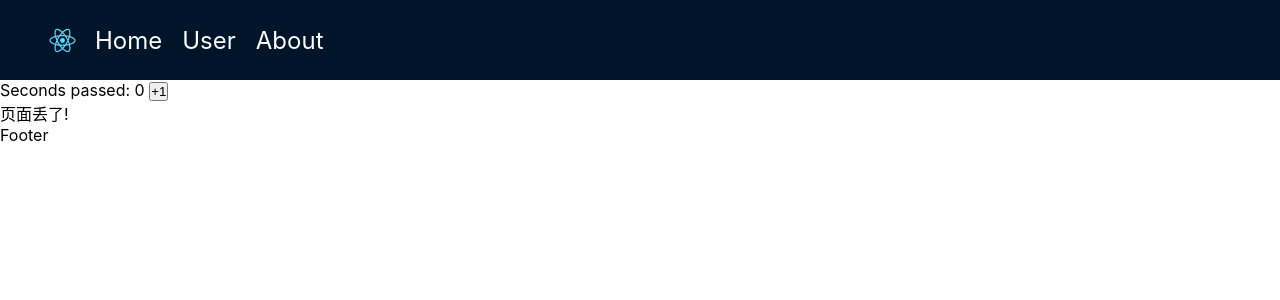
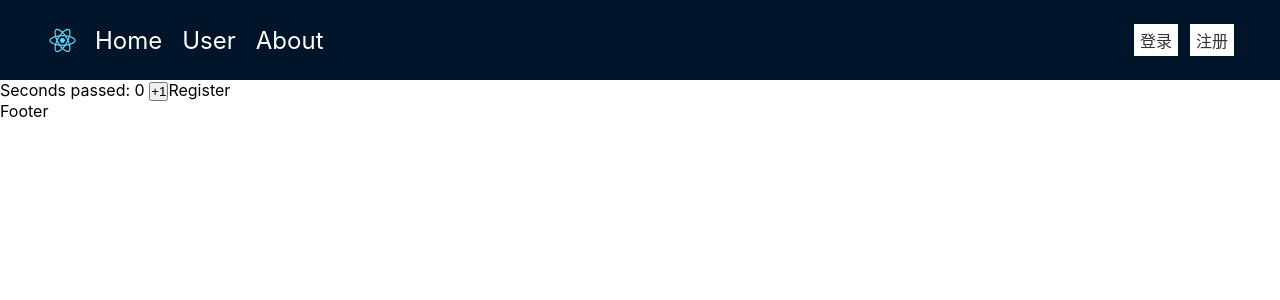
Before and after one commit to UntilTheCore/free-drawing-bed-react, a React (Create React App) app: page /register in a window 1280 px wide. Shown: the top 300 px of the page. Built offline with nearby package versions, Linux system fonts and the light colour scheme.

Commit message:
创建登录注册页面以及对应路由

```diff
--- a/src/components/Header.tsx
+++ b/src/components/Header.tsx
@@ -1,4 +1,4 @@
-import { NavLink as Link } from "react-router-dom";
+import { NavLink, Link } from "react-router-dom";
 import styled from "styled-components";
 import Logo from "components/Logo";
 import React from "react";
@@ -6,9 +6,11 @@ import React from "react";
 const HeaderWrapper = styled.div`
   display: flex;
   align-items: center;
+  justify-content: space-between;
   background-color: #001529;
   height: 80px;
   padding: 0 40px;
+  color: #fff;
 `;
 
 const LeftWrapper = styled.section`
@@ -18,7 +20,6 @@ const LeftWrapper = styled.section`
 
   > ul {
     display: flex;
-    color: #fff;
     font-size: 24px;
 
     > li {
@@ -31,6 +32,23 @@ const LeftWrapper = styled.section`
 
       > a.active {
         border-bottom: 1px solid #fff;
+      }
+    }
+  }
+`;
+
+const RightWrapper = styled.section`
+  > ul {
+    display: flex;
+
+    > li {
+      background-color: #fff;
+      margin: 0 6px;
+      color: #333;
+
+      a {
+        display: inline-block;
+        padding: 4px 6px;
       }
     }
   }
@@ -51,6 +69,17 @@ const Header: React.FC = () => {
       name: "About",
     },
   ];
+
+  const loginList = [
+    {
+      link: "/login",
+      name: "登录",
+    },
+    {
+      link: "/register",
+      name: "注册",
+    },
+  ];
   return (
     <HeaderWrapper>
       <LeftWrapper>
@@ -59,14 +88,24 @@ const Header: React.FC = () => {
           {linkList.map((linkItem) => {
             return (
               <li key={linkItem.link}>
-                <Link to={linkItem.link} activeClassName="active" exact>
+                <NavLink to={linkItem.link} activeClassName="active" exact>
                   {linkItem.name}
-                </Link>
+                </NavLink>
               </li>
             );
           })}
         </ul>
       </LeftWrapper>
+
+      <RightWrapper>
+        <ul>
+          {loginList.map((item) => (
+            <li>
+              <Link to={item.link}>{item.name}</Link>
+            </li>
+          ))}
+        </ul>
+      </RightWrapper>
     </HeaderWrapper>
   );
 };
--- a/src/router/index.tsx
+++ b/src/router/index.tsx
@@ -1,12 +1,11 @@
-import React, { lazy } from 'react';
-import {
-  Switch,
-  Route
-} from "react-router-dom";
+import React, { lazy } from "react";
+import { Switch, Route } from "react-router-dom";
 import NoMatch from "views/NoMatch";
 
-const User = lazy(() => import('views/User'));
-const About = lazy(() => import('views/About'));
+const User = lazy(() => import("views/User"));
+const About = lazy(() => import("views/About"));
+const Login = lazy(() => import("views/Login"));
+const Register = lazy(() => import("views/Register"));
 
 const MyRouter: React.FC = () => {
   return (
@@ -16,6 +15,9 @@ const MyRouter: React.FC = () => {
         <User />
       </Route>
       <Route path="/about" component={About} exact />
+      <Route path="/login" component={Login} exact />
+      <Route path="/register" component={Register} exact />
+
       <Route path="*" component={NoMatch}></Route>
     </Switch>
   );
--- /dev/null
+++ b/src/views/Login.tsx
@@ -0,0 +1,11 @@
+import React from 'react';
+
+const Login: React.FC = () => {
+  return (
+    <>
+      Login
+    </>
+  );
+}
+
+export default Login;
--- /dev/null
+++ b/src/views/Register.tsx
@@ -0,0 +1,11 @@
+import React from 'react';
+
+const Register: React.FC = () => {
+  return (
+    <>
+      Register
+    </>
+  );
+}
+
+export default Register;
```
